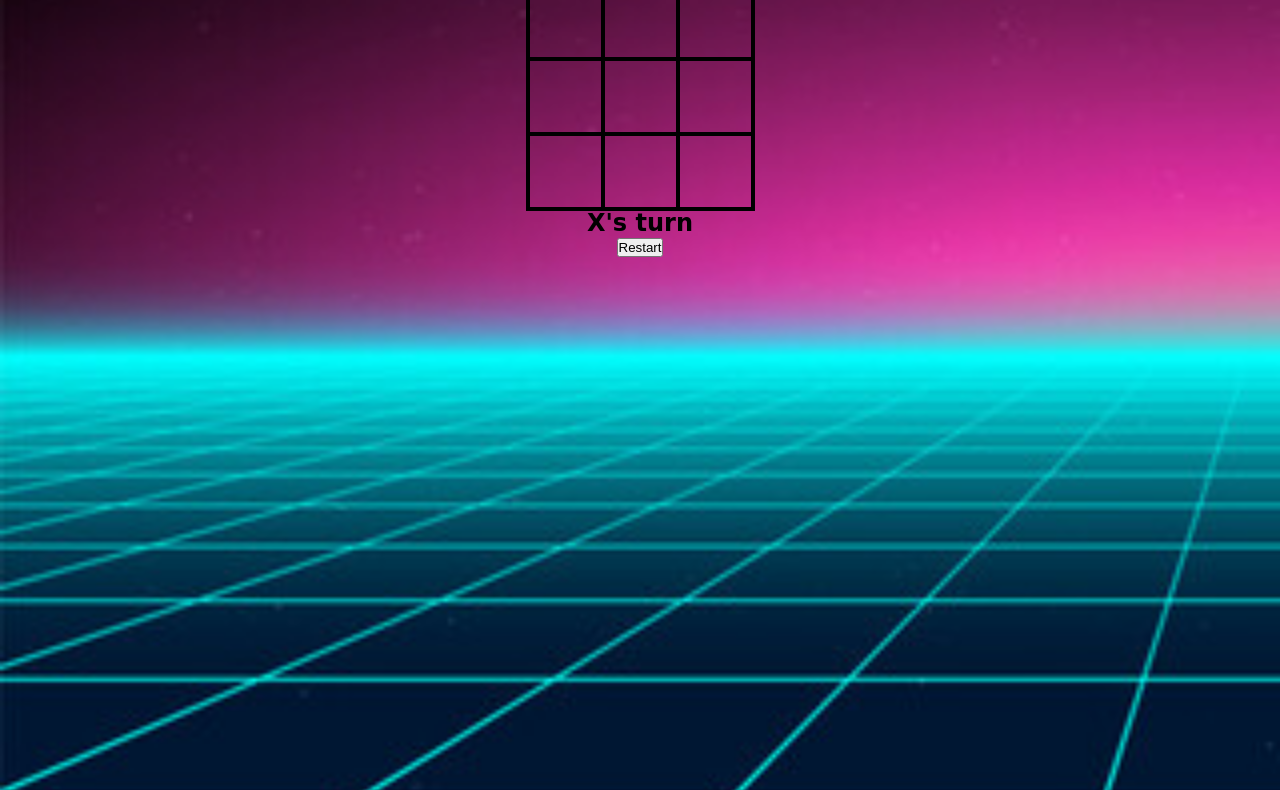
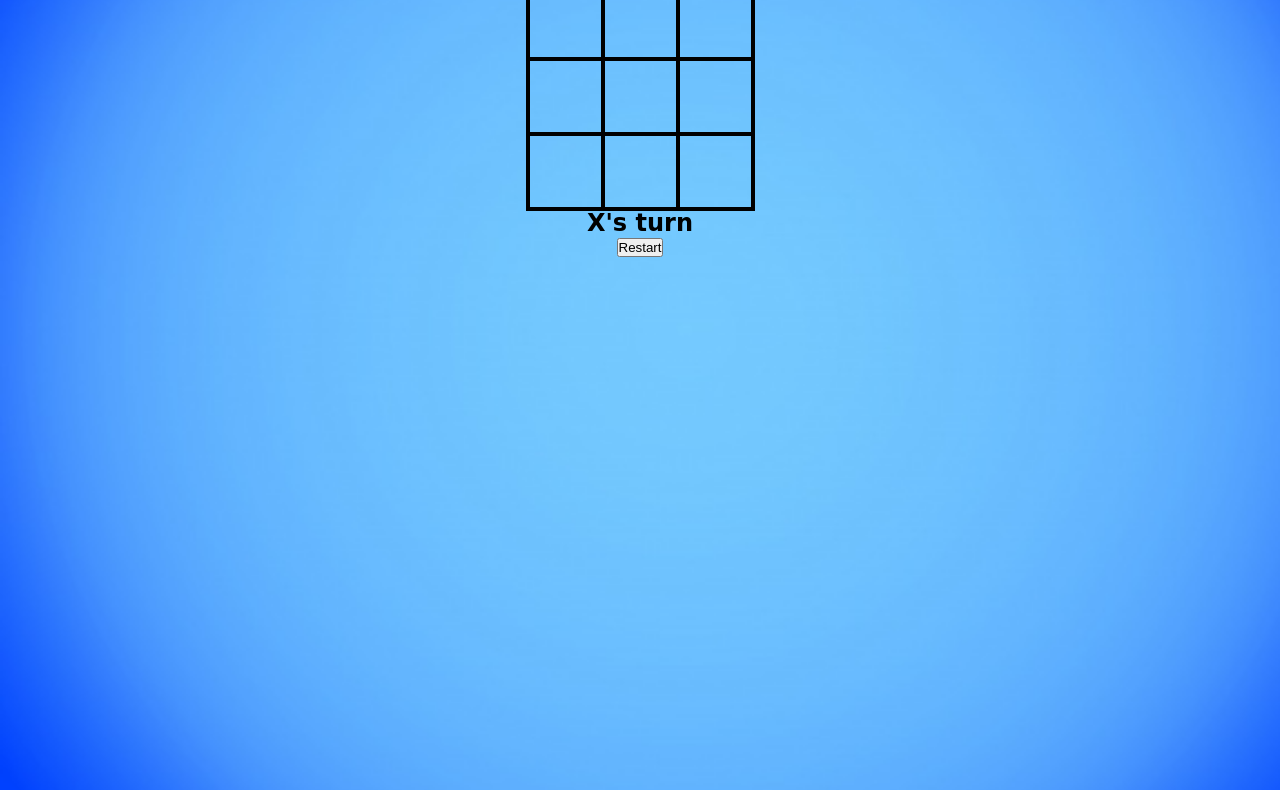
Before and after one commit to bia024/tic-tac-toe, a plain HTML site: page index.html in a window 1280 px wide. Shown: the part 154-944 px from the top of the page. Drawn offline with Linux system fonts and the light colour scheme.

Commit message:
alterei o bg image

```diff
--- a/style.scss
+++ b/style.scss
@@ -7,7 +7,7 @@
 body {
     width: 100%;
     height: 120vh;
-    background-image: url(./assets/retro.jpg);
+    background-image: url(./assets/tictacPhoto.jpg);
     background-repeat:  no-repeat;
     background-size: cover;
 }
```
Also changed, not shown: assets/tictacPhoto.jpg (added), style.css, 1 other file.
